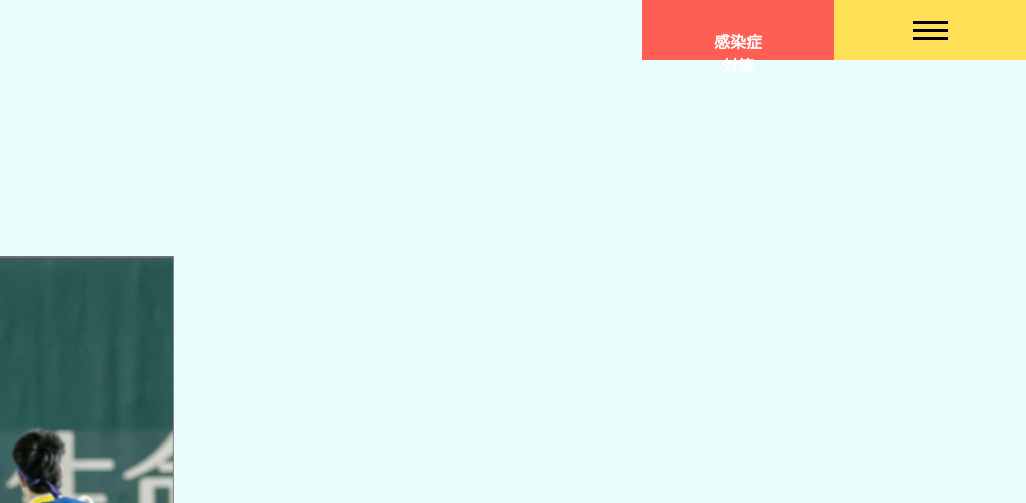
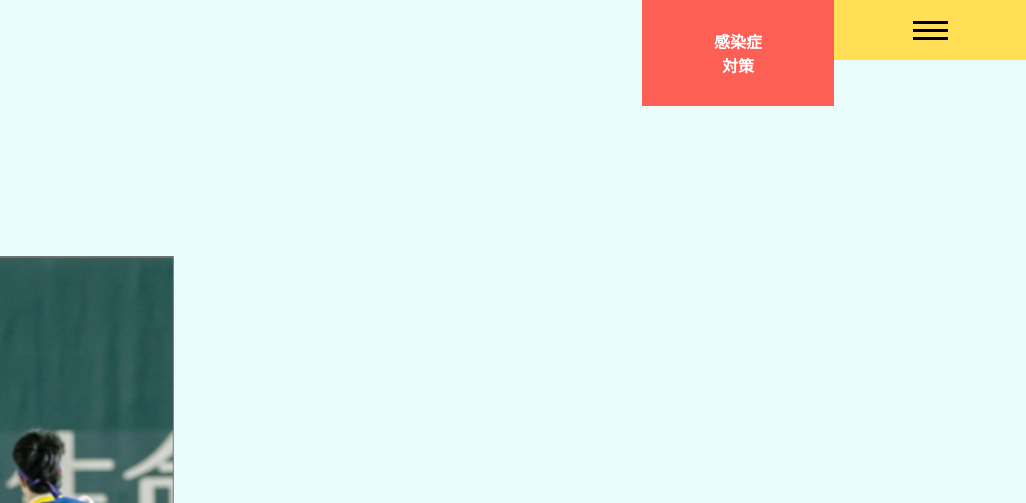
Before and after one commit to rin0428/supofes, a plain HTML site: page index.html in a window 1280 px wide. Shown: the top 503 px of the page, 254-1280 px from the left. Drawn offline with nearby package versions, Linux system fonts and the light colour scheme.

Commit message:
‘123’

```diff
--- a/css/global.css
+++ b/css/global.css
@@ -44,7 +44,7 @@ header h1 img{
     background-color: #FE5F55;
     color: #fff;
     width: 15%;
-    height: 7.5%;
+    /* height: 7.5%; */
     text-decoration: none;
 
     right: 15%;
@@ -193,10 +193,12 @@ footer ul li a{
 footer a{
     color: #fff;
     text-decoration: none;
+
 }
 footer p{
     color: #fff;
     text-align: center;
+
 }
 
 
```
Also changed, not shown: 1 other file.
